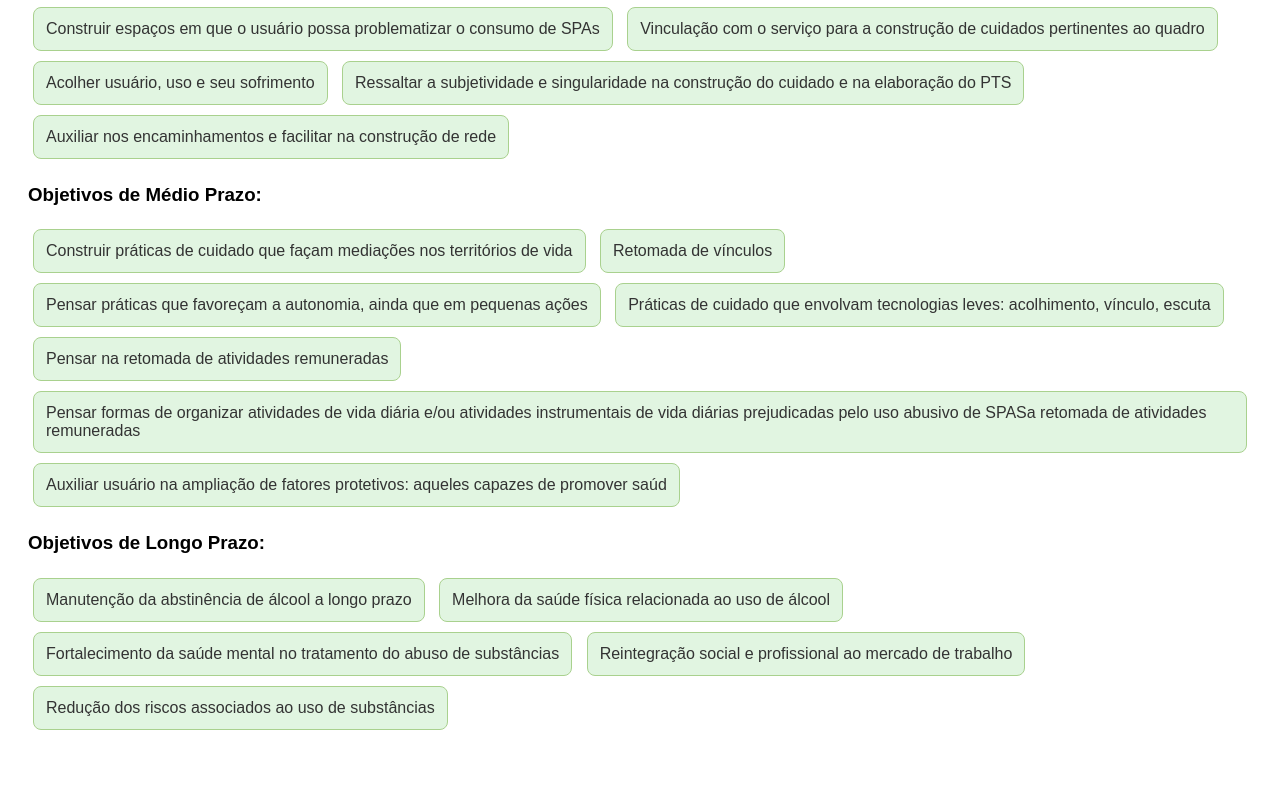
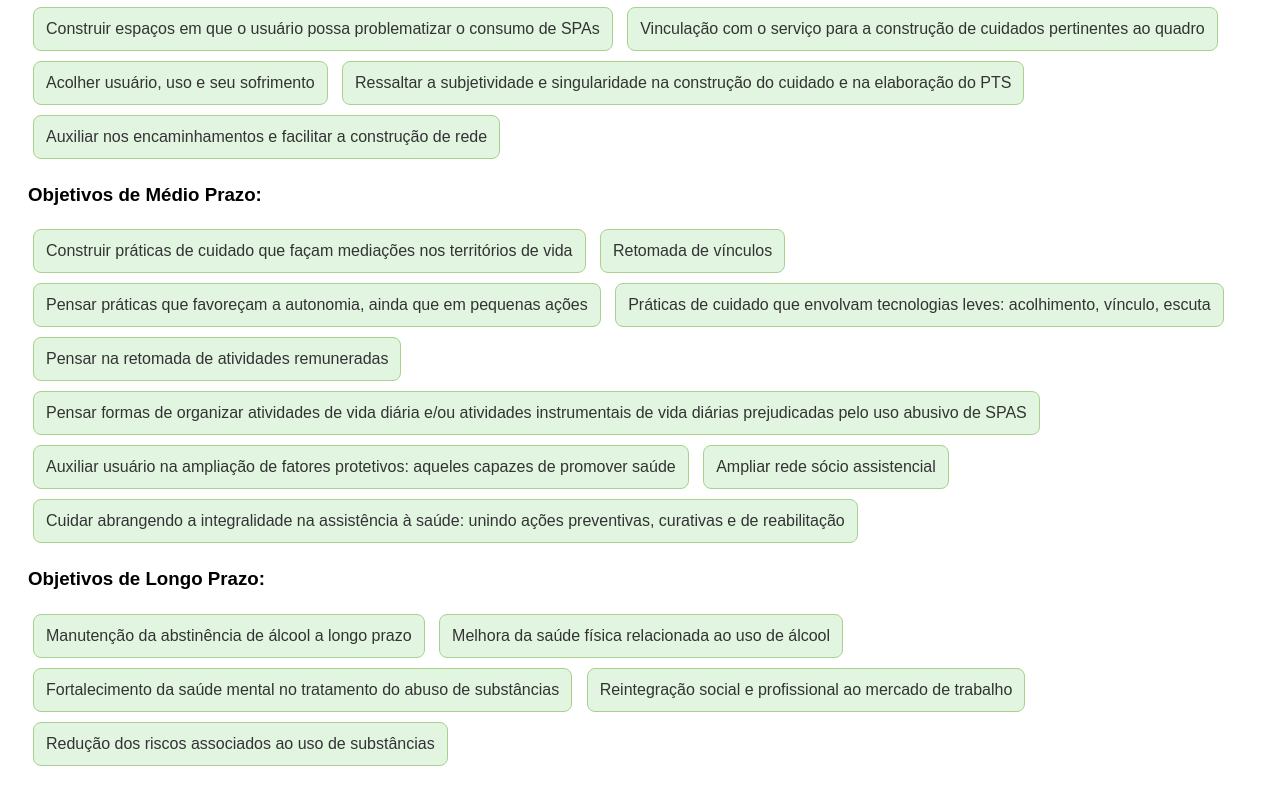
Before and after one commit to equipereviver/ptspec, a plain HTML site: page index.html in a window 1280 px wide. Shown: the part 911-1716 px from the top of the page. Before the commit the page ends 1694 px from the top, so only its background shows below. Drawn offline with Linux system fonts and the light colour scheme.

Commit message:
Update index.html

```diff
--- a/index.html
+++ b/index.html
@@ -104,7 +104,7 @@
     <div class="campo" onclick="adicionarTexto('Vinculação com o serviço para a construção de cuidados pertinentes ao quadro', 'objetivosCurtoPrazo')">Vinculação com o serviço para a construção de cuidados pertinentes ao quadro</div>
     <div class="campo" onclick="adicionarTexto('Acolher usuário, uso e seu sofrimento', 'objetivosCurtoPrazo')">Acolher usuário, uso e seu sofrimento</div>
     <div class="campo" onclick="adicionarTexto('Ressaltar a subjetividade e singularidade na construção do cuidado e na elaboração do PTS', 'objetivosCurtoPrazo')">Ressaltar a subjetividade e singularidade na construção do cuidado e na elaboração do PTS</div>
-    <div class="campo" onclick="adicionarTexto('Auxiliar nos encaminhamentos e facilitar na construção de rede', 'objetivosCurtoPrazo')">Auxiliar nos encaminhamentos e facilitar na construção de rede</div>
+    <div class="campo" onclick="adicionarTexto('Auxiliar nos encaminhamentos e facilitar a construção de rede', 'objetivosCurtoPrazo')">Auxiliar nos encaminhamentos e facilitar a construção de rede</div>
 </div>
 
 <div class="section">
@@ -114,8 +114,10 @@
     <div class="campo" onclick="adicionarTexto('Pensar práticas que favoreçam a autonomia, ainda que em pequenas ações', 'objetivosMedioPrazo')">Pensar práticas que favoreçam a autonomia, ainda que em pequenas ações</div>
     <div class="campo" onclick="adicionarTexto('Práticas de cuidado que envolvam tecnologias leves: acolhimento, vínculo, escuta', 'objetivosMedioPrazo')">Práticas de cuidado que envolvam tecnologias leves: acolhimento, vínculo, escuta</div>
     <div class="campo" onclick="adicionarTexto('Pensar na retomada de atividades remuneradas', 'objetivosMedioPrazo')">Pensar na retomada de atividades remuneradas</div>
-    <div class="campo" onclick="adicionarTexto('Pensar formas de organizar atividades de vida diária e/ou atividades instrumentais de vida diárias prejudicadas pelo uso abusivo de SPASa retomada de atividades remuneradas', 'objetivosMedioPrazo')">Pensar formas de organizar atividades de vida diária e/ou atividades instrumentais de vida diárias prejudicadas pelo uso abusivo de SPASa retomada de atividades remuneradas</div>
-    <div class="campo" onclick="adicionarTexto('Auxiliar usuário na ampliação de fatores protetivos: aqueles capazes de promover saúde', 'objetivosMedioPrazo')">Auxiliar usuário na ampliação de fatores protetivos: aqueles capazes de promover saúd</div>
+    <div class="campo" onclick="adicionarTexto('Pensar formas de organizar atividades de vida diária e/ou atividades instrumentais de vida diárias prejudicadas pelo uso abusivo de SPAS', 'objetivosMedioPrazo')">Pensar formas de organizar atividades de vida diária e/ou atividades instrumentais de vida diárias prejudicadas pelo uso abusivo de SPAS</div>
+    <div class="campo" onclick="adicionarTexto('Auxiliar usuário na ampliação de fatores protetivos: aqueles capazes de promover saúde', 'objetivosMedioPrazo')">Auxiliar usuário na ampliação de fatores protetivos: aqueles capazes de promover saúde</div>
+    <div class="campo" onclick="adicionarTexto('Ampliar rede sócio assistencial', 'objetivosMedioPrazo')">Ampliar rede sócio assistencial</div>
+    <div class="campo" onclick="adicionarTexto('Cuidar abrangendo a integralidade na assistência à saúde: unindo ações preventivas, curativas e de reabilitação', 'objetivosMedioPrazo')">Cuidar abrangendo a integralidade na assistência à saúde: unindo ações preventivas, curativas e de reabilitação</div>
 </div>
 
 <div class="section">
```
